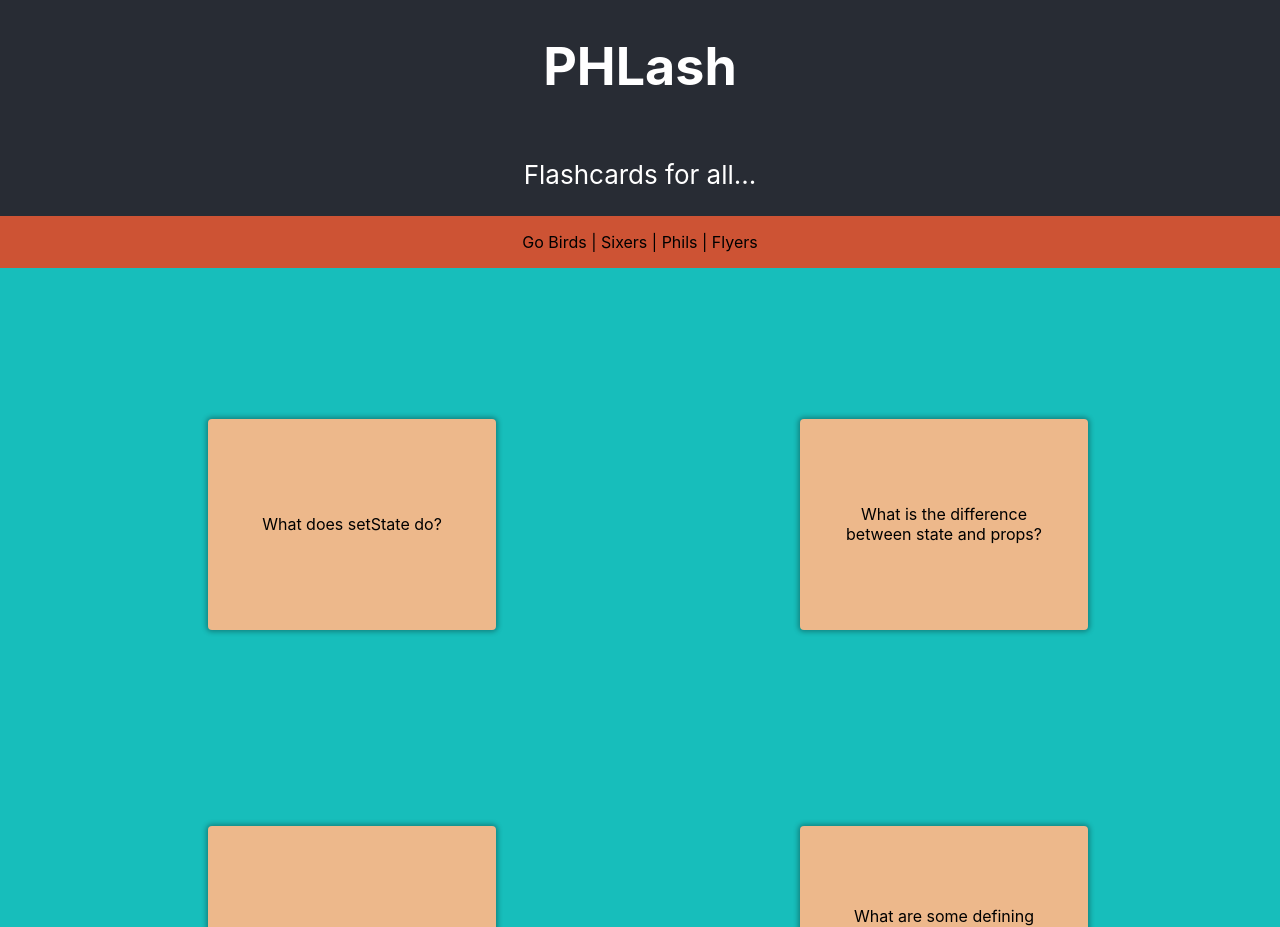
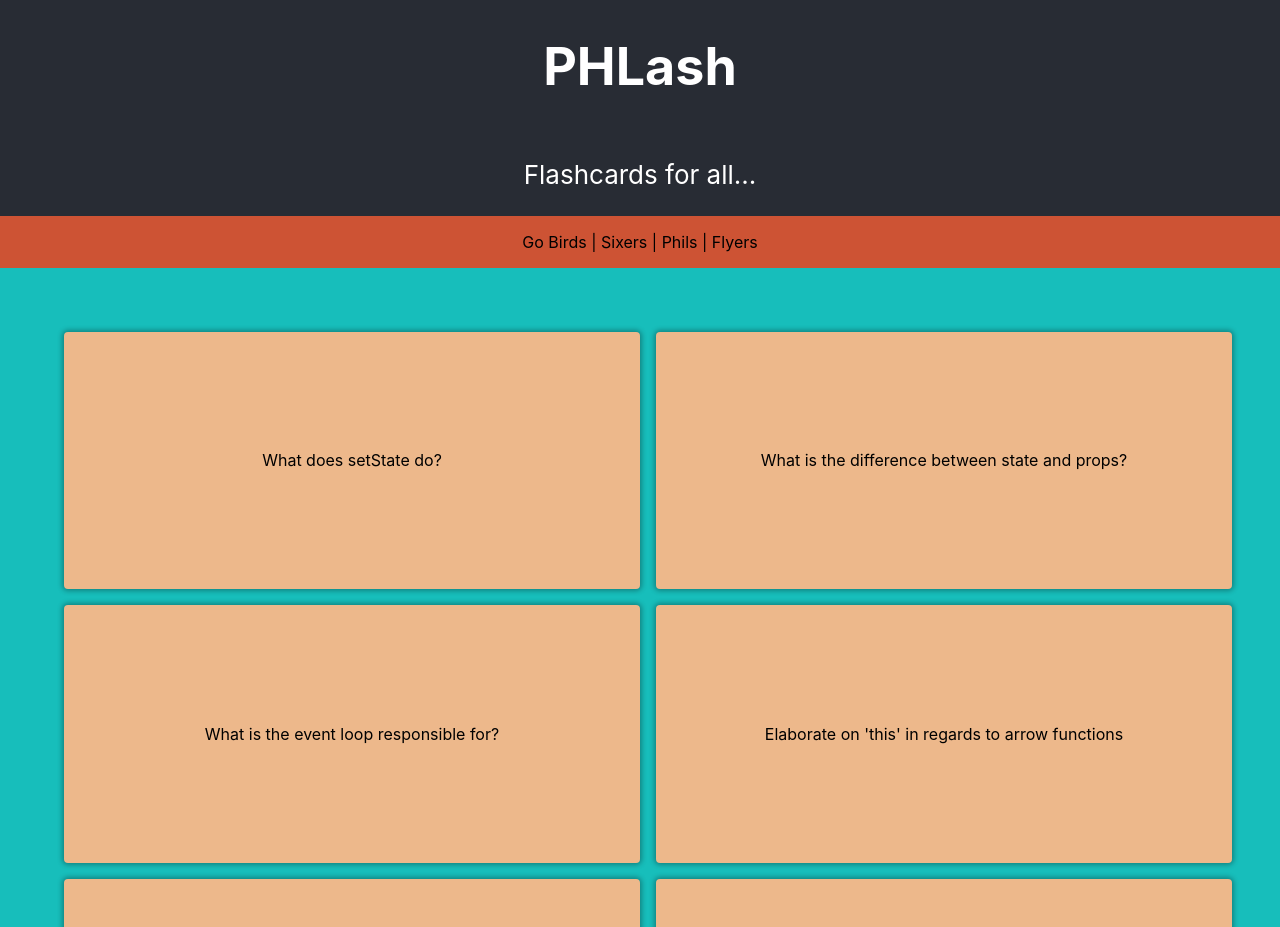
Before and after one commit to fjs138/phlash, a React (Create React App) app: page / in a window 1280 px wide. Shown: the top 927 px of the page. Built offline with nearby package versions, Linux system fonts and the light colour scheme.

Commit message:
fixed card css issues

```diff
--- a/src/App.css
+++ b/src/App.css
@@ -34,9 +34,9 @@ background-color: #FAD8D6;  box-shadow: 0 0 5px 2px rgba(0, 0, 0, .5);
   position: relative;
   border-radius: 0.25rem;
   box-shadow: 0 0 5px 2px rgba(0, 0, 0, 0.3);
-  margin: 25%;
-  min-height: 40%;
-  max-height: 80%;
+  /*margin: 25%;*/
+  min-height: 200px;
+  max-height: 250px;
   padding: 5%;
 
 }
--- a/src/App.js
+++ b/src/App.js
@@ -15,13 +15,13 @@ const flashcardArray = [
   },
   {
     id: 3,
-    front: "What is the event loop?",
-    back: "responsible for executing the code, collecting and processing events, and executing queued sub-tasks",
+    front: "What is the event loop responsible for?",
+    back: "executing code, collecting and processing events, and executing queued sub-tasks",
   },
   {
     id: 4,
-    front: "What are some defining characteristics of arrow functions?",
-    back: "Arrow functions do not have their own this. They are not well suited for defining object methods.",
+    front: "Elaborate on 'this' in regards to arrow functions",
+    back: "Arrow functions do not have their own this.",
   },
   {
     id: 5,
@@ -33,7 +33,7 @@ const flashcardArray = [
     front: "Function Rest Parameter",
     back: "The rest parameter (...) allows a function to treat an indefinite number of arguments as an array. function sum(...args){}",
   },
-  { id: 7, front: "Array.from()", back: "// Returns [A,B,C,D,E,F,G]" },
+  { id: 7, front: "console.log(Array.from('foo'))", back: "[\"f\", \"o\", \"o\"]" },
   {
     id: 8,
     front: "New ES6 Math Methods",
```
